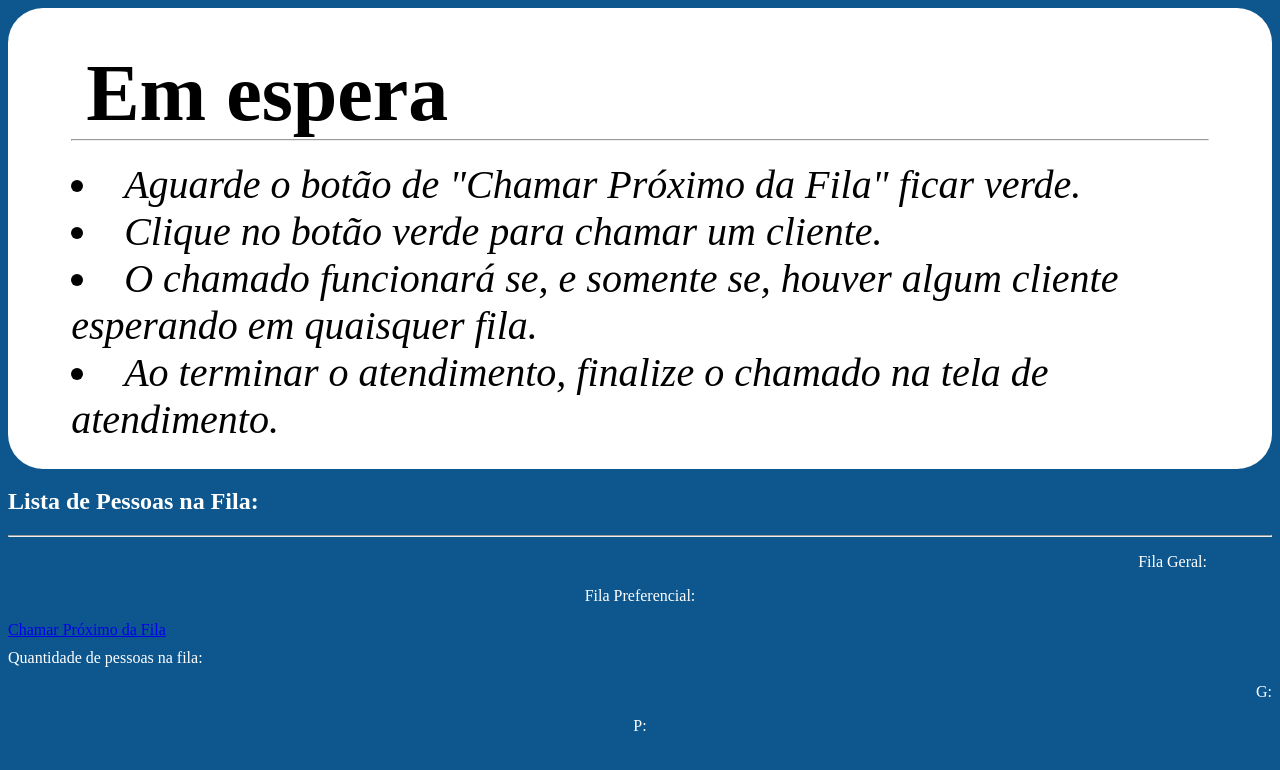
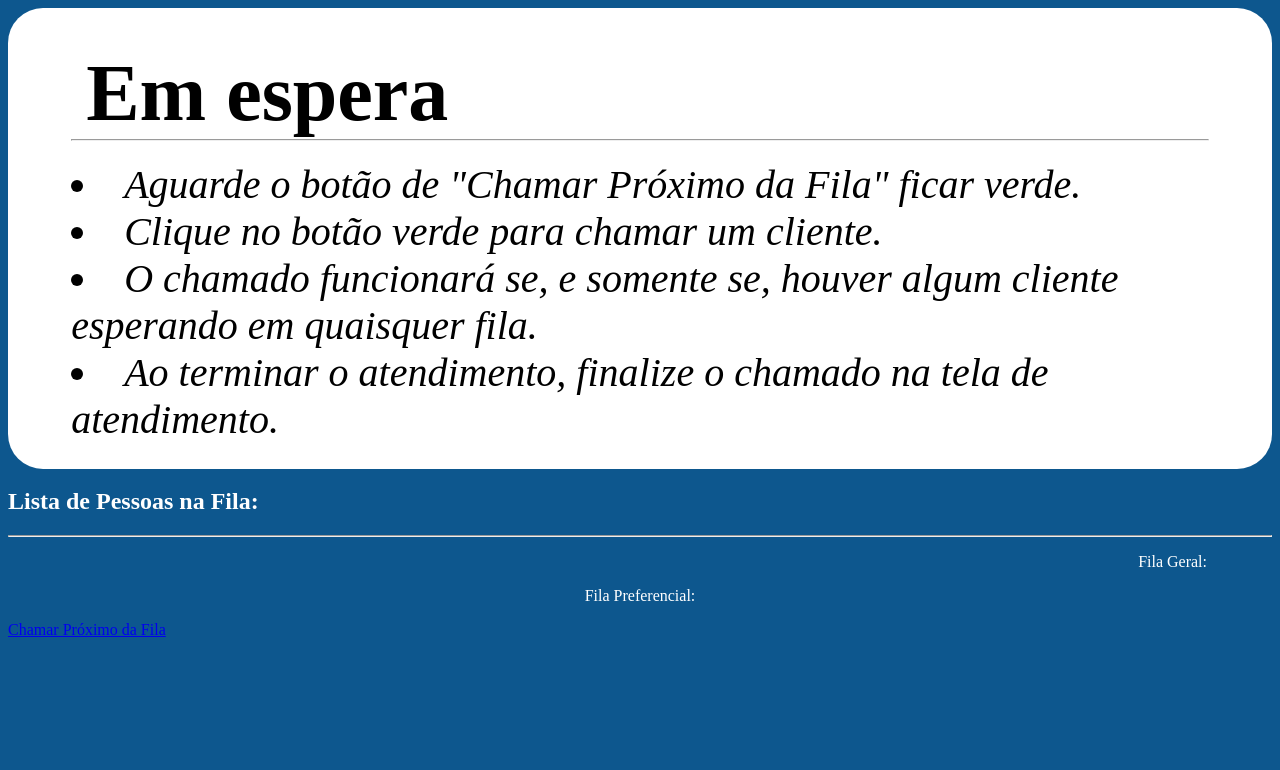
Before and after one commit to tipmnf/SGApmnf, a Django app: page /atendente/1 in a window 1280 px wide. Shown: the top 770 px of the page. Run offline with Django 3.2, Linux system fonts and the light colour scheme; a user stored in the database is signed in; data comes from the database, SQL or seed files in the repository.

Commit message:
6.3.6 fixfixfix

```diff
--- a/atendimento/static/css/style.css
+++ b/atendimento/static/css/style.css
@@ -46,7 +46,8 @@ label[for="2"]::after {
 
 .gerar-senha p#quantFila,
 p#quantPref,
-p#quantProc {
+p#quantProc,
+p#quantReg {
     align-self: end;
     position: relative;
     padding-right: 100px;
--- a/atendimento/templates/proxima_senha.html
+++ b/atendimento/templates/proxima_senha.html
@@ -32,10 +32,11 @@
 
 </div>
 <div class="pessoas-fila">
-  {% if tipo_atendente == "Processos" %}
+  {% if atendente.registrador %}
   <h2>Lista de Pessoas na Fila:</h2>
   <hr>
-  <p id="Paragrafo-C">Fila Processos: <span id="quantProc"></span></p>
+  <p>Na fila para Registrar:</p>
+  <p id="quantReg"></p>
   {% else %}
   <h2>Lista de Pessoas na Fila:</h2>
   <hr>
@@ -52,36 +53,6 @@
   </a>
   {% endif %}
 
-  <!-- <div>
-    <table>
-      <thead>
-        <tr>
-          <th>Senha</th>
-          <th>Tipo de Atendimento</th>
-           <th>Data e hora da chamada</th>
-        </tr>
-      </thead>
-      <tbody id="tbody">
-      </tbody>
-    </table>
-  </div> -->
-  <div class="peopleFila">
-    <p>Quantidade de pessoas na fila:</p>
-  </div>
-
-  <div class="pessoas-fila">
-    {% if atendente.registrador %}
-    <p>Na fila:</p>
-    <p id="quantReg"></p>
-    {% else %}
-    <p id="Paragrafo-G">G:</p>
-    <p id="quantFila"></p>
-    <p id="Paragrafo-P">P:</p>
-    <p id="quantPref"></p>
-    {% endif %}
-  </div>
-
-
 <script src="/static/js/atendente.js"></script>
 
 {% endblock %}
```
